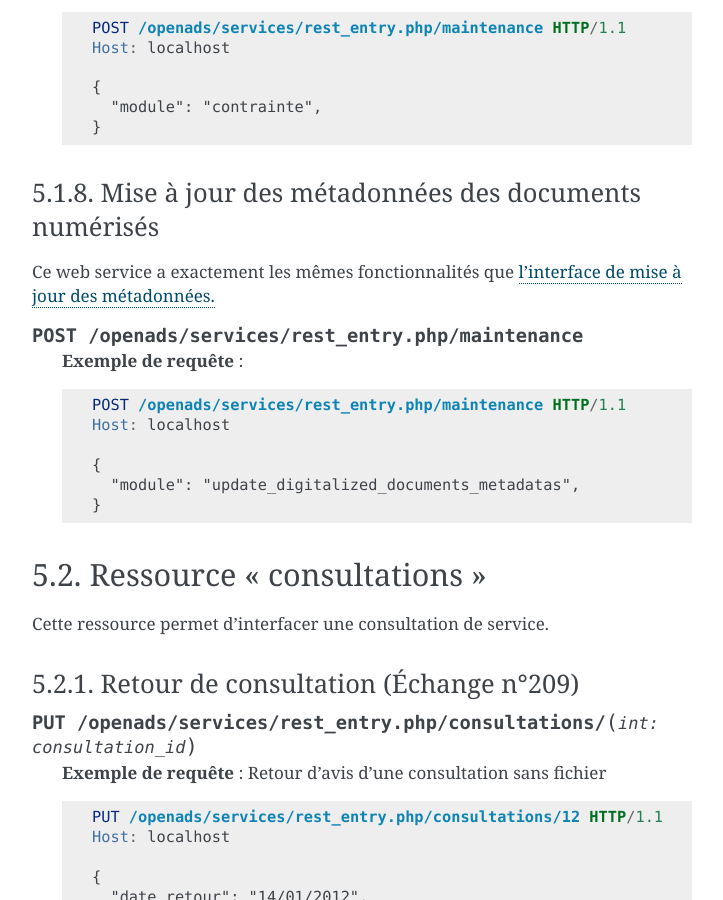
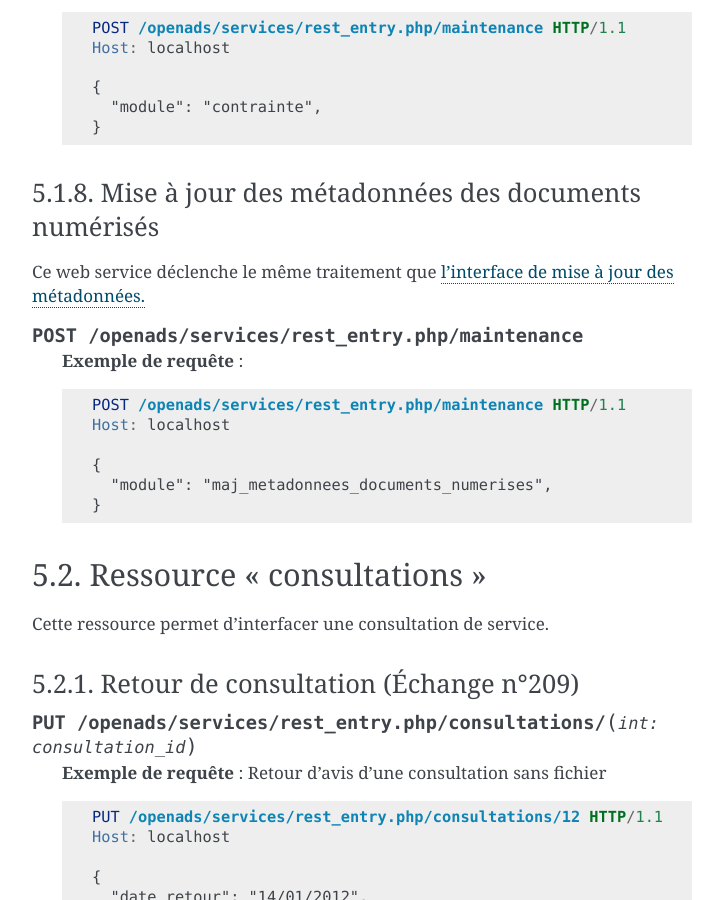
Before and after one commit to mpavaux/openads-documentation, a Sphinx documentation site: the page built from source/guide_developpeur/web_services.rst, in a window 1280 px wide and 900 px high, scrolled down 3210 px. Shown: the whole window, without its empty margins (388-1111 px from the left). Built offline with Sphinx 7.4.7, drawn with Linux system fonts in a browser that asks for light colours.

```diff
--- a/source/guide_developpeur/web_services.rst
+++ b/source/guide_developpeur/web_services.rst
@@ -209,7 +209,7 @@ Synchronisation des contraintes depuis le SIG
 Mise à jour des métadonnées des documents numérisés
 ===================================================
 
-Ce web service a exactement les mêmes fonctionnalités que
+Ce web service déclenche le même traitement que
 :ref:`l'interface de mise à jour des
 métadonnées.<parametrage_document_numerise_type_traiter_metadonnees>`
 
@@ -223,7 +223,7 @@ métadonnées.<parametrage_document_numerise_type_traiter_metadonnees>`
       Host: localhost
 
       {
-        "module": "update_digitalized_documents_metadatas",
+        "module": "maj_metadonnees_documents_numerises",
       }
 
 
```
Also changed, not shown: source/manuel_utilisateur/parametrage.rst (+4 -4 lines), source/manuel_utilisateur/parametrage_document_numerise_metadata_treatment.png, source/manuel_utilisateur/parametrage_document_numerise_metadata_treatment_res.png.
